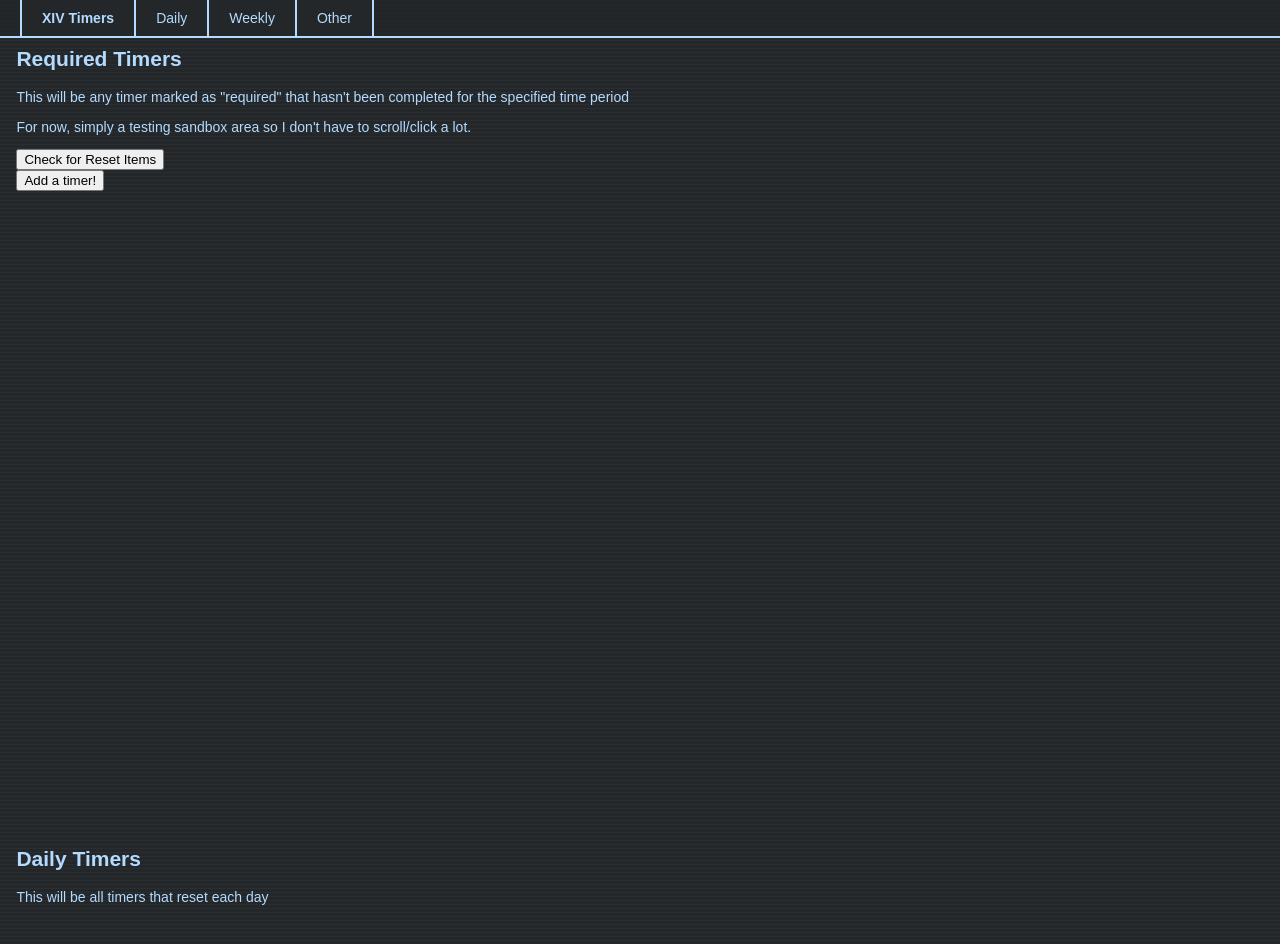
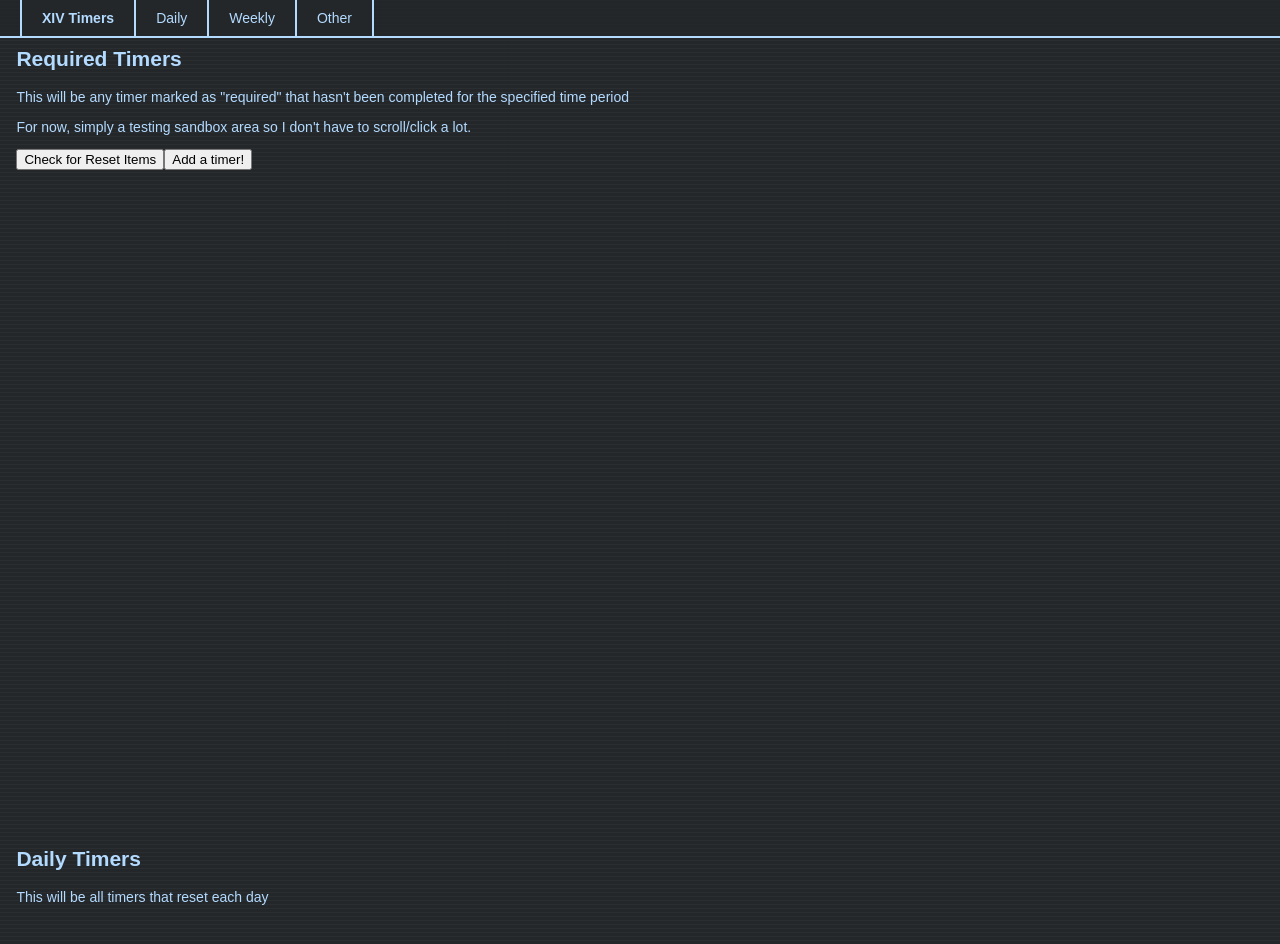
Before and after one commit to ceg9498/todo-timers, a React (Create React App) app: page / in a window 1280 px wide. Shown: the top 944 px of the page. Built offline with nearby package versions, Linux system fonts and the light colour scheme.

Commit message:
Fix button display

```diff
--- a/src/App.tsx
+++ b/src/App.tsx
@@ -128,8 +128,8 @@ render() {
     <p>This will be any timer marked as &quot;required&quot; that hasn&apos;t been completed for the specified time period</p>
     <p>For now, simply a testing sandbox area so I don't have to scroll/click a lot.</p>
     <button onClick={this.handleResetCheck}>Check for Reset Items</button>
+    <button onClick={this.displayAddForm}>Add a timer!</button>
     <div className="flex">
-    <button onClick={this.displayAddForm}>Add a timer!</button>
     {this.state.data/*.filter(item => item.required===true)*/.map((item) => {
       return(
         <div key={item.id}>
```
